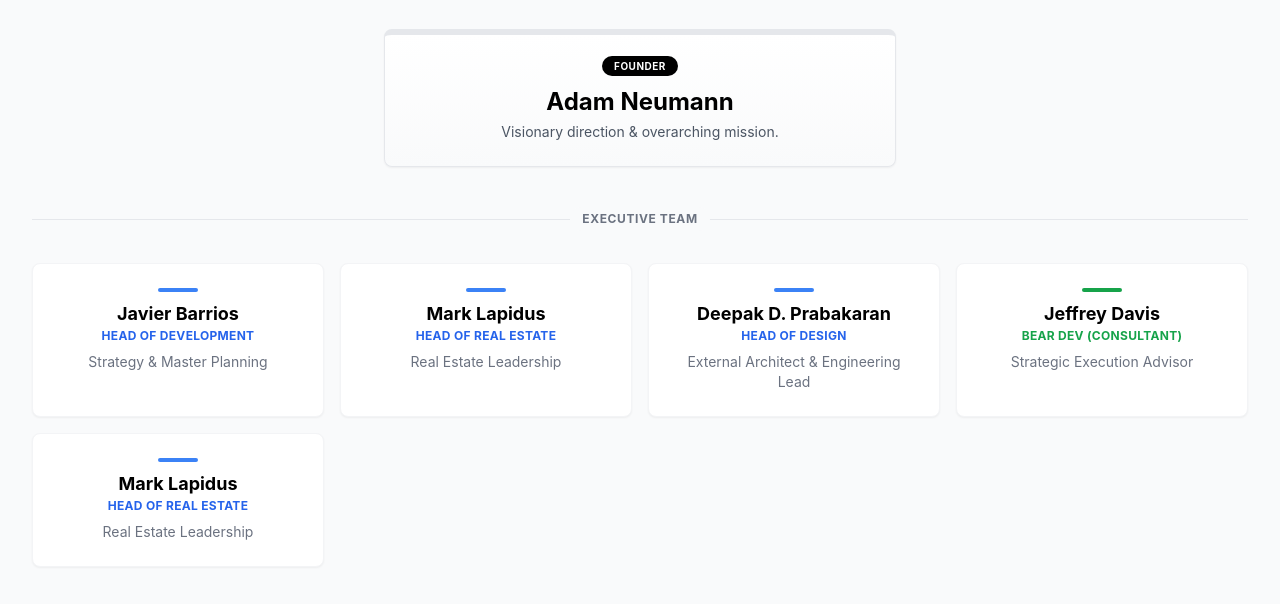
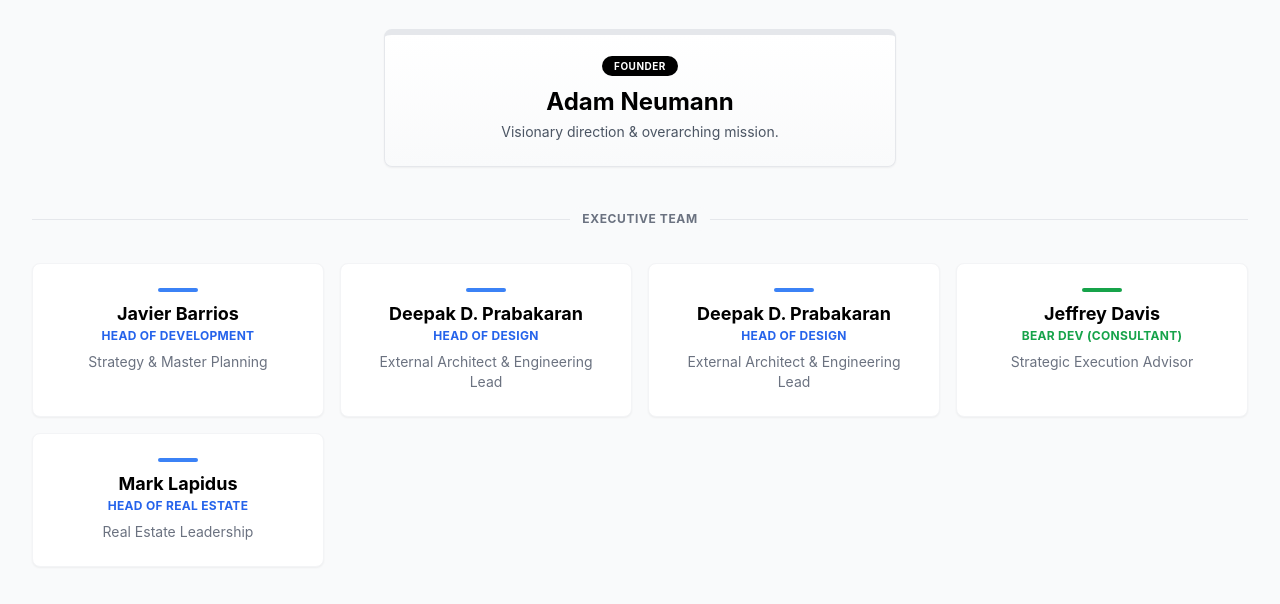
Before and after one commit to avireddy0/flow-envision, a website: page public/flow-workflow_V5.html in a window 1280 px wide. Shown: the part 167-771 px from the top of the page. Drawn offline with nearby package versions, Linux system fonts and the light colour scheme.

```diff
--- a/public/flow-workflow_V5.html
+++ b/public/flow-workflow_V5.html
@@ -366,9 +366,9 @@
 </div>
 <div class="org-card bg-white p-6 rounded-lg border border-gray-100 shadow-sm">
     <div class="mb-2"><span class="w-10 h-1 bg-blue-500 block rounded"></span></div>
-    <h4 class="font-bold text-lg text-black">Mark Lapidus</h4>
-    <p class="text-xs text-blue-600 font-bold uppercase tracking-wide mb-2">Head of Real Estate</p>
-    <p class="text-sm text-gray-500">Real Estate Leadership</p>
+    <h4 class="font-bold text-lg text-black">Deepak D. Prabakaran</h4>
+    <p class="text-xs text-blue-600 font-bold uppercase tracking-wide mb-2">Head of Design</p>
+    <p class="text-sm text-gray-500">External Architect & Engineering Lead</p>
 </div>
 <div class="org-card bg-white p-6 rounded-lg border border-gray-100 shadow-sm">
     <div class="mb-2"><span class="w-10 h-1 bg-blue-500 block rounded"></span></div>
```
